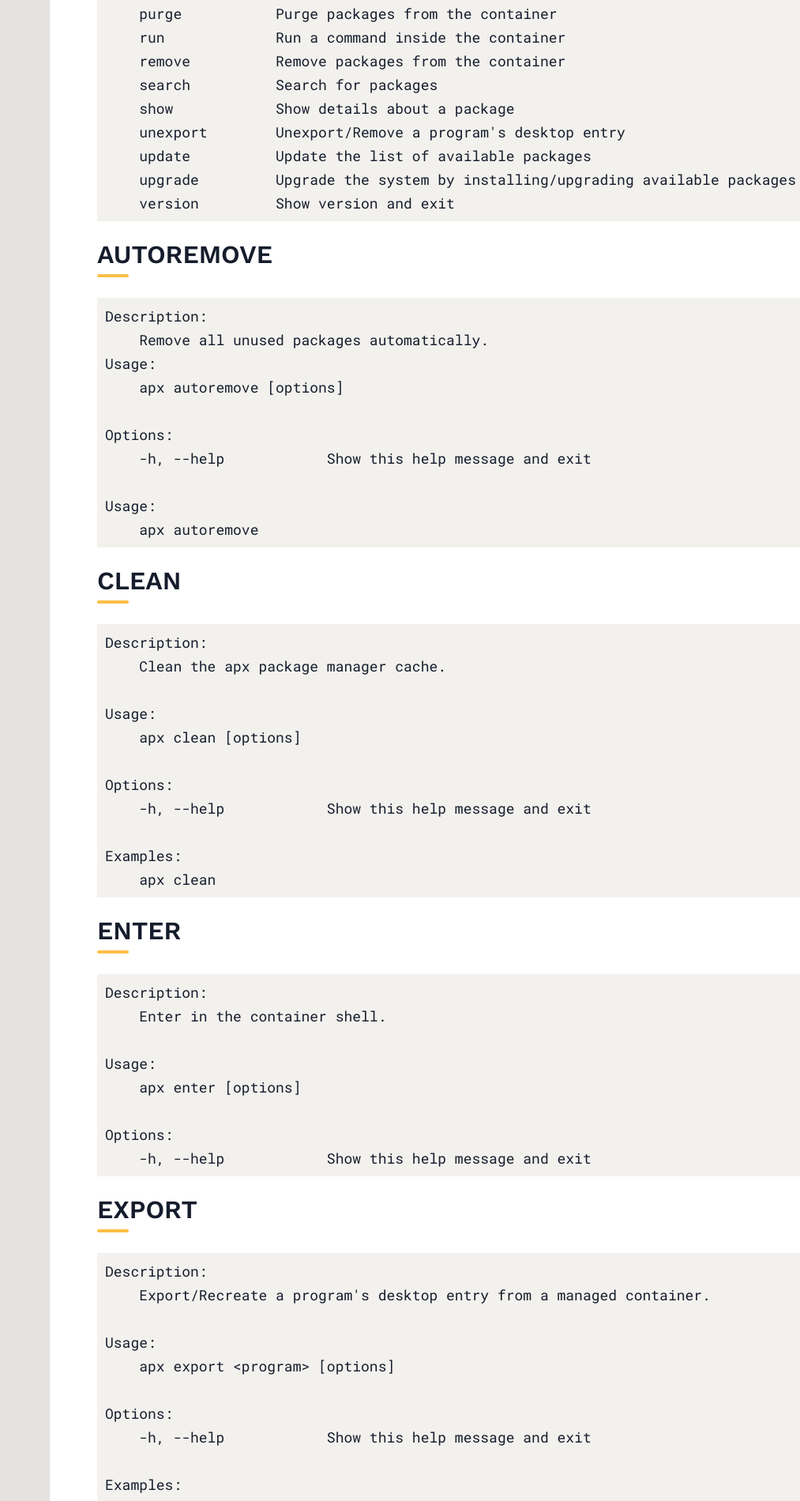
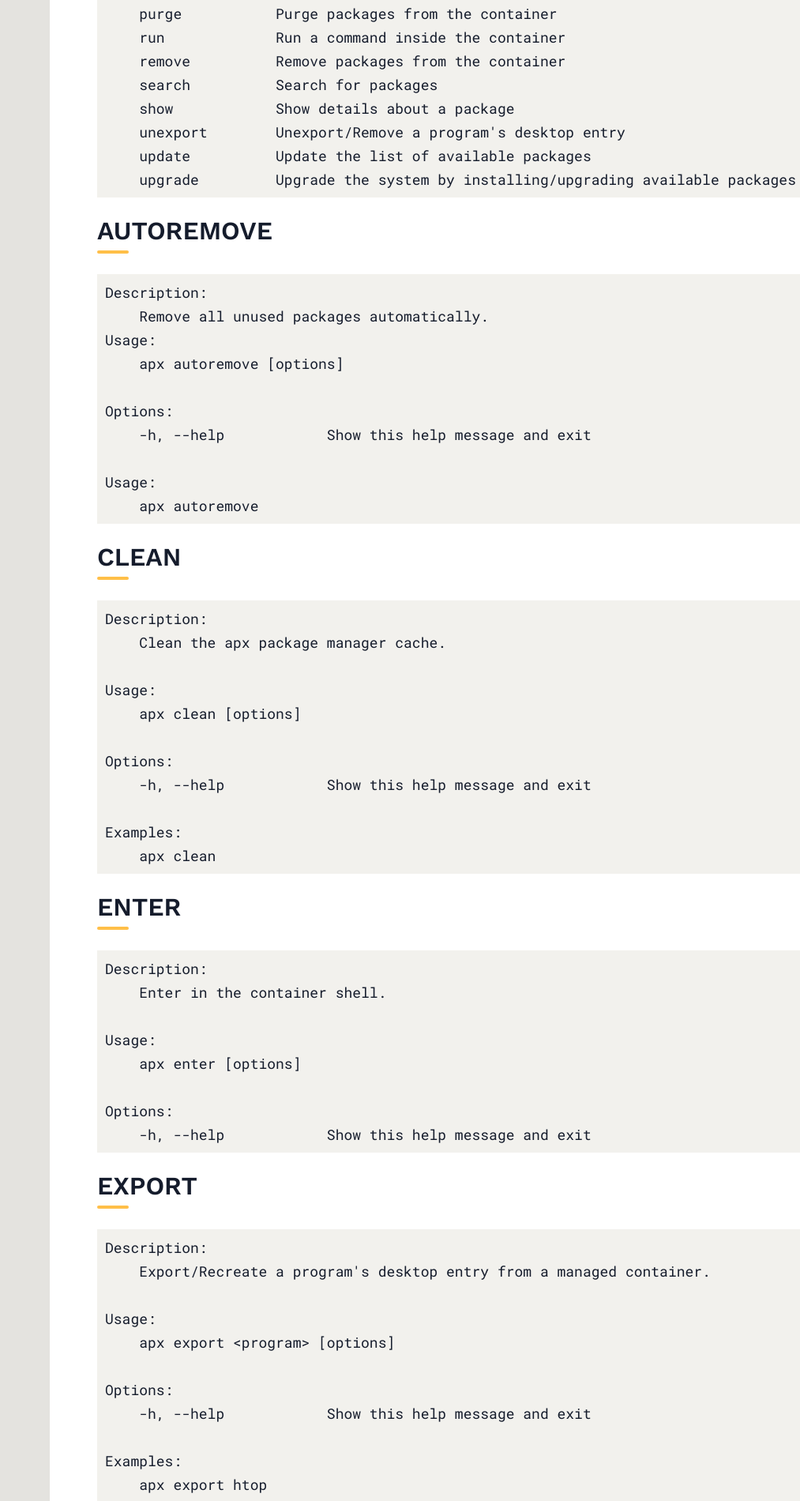
Before and after one commit to Vanilla-OS/documentation, a Jekyll site: the page built from docs/apx/manpage.md, in a window 1280 px wide. Shown: the part 1115-3015 px from the top of the page at 79% size, without its empty margins (267-1280 px from the left). Built offline with Jekyll 4.4.1, drawn with Linux system fonts in a browser that asks for light colours; some of the changed text lies outside the part shown.

Commit message:
apx: Update manpages

````diff
--- a/docs/apx/manpage.md
+++ b/docs/apx/manpage.md
@@ -49,7 +49,6 @@ Commands:
     unexport        Unexport/Remove a program's desktop entry
     update          Update the list of available packages
     upgrade         Upgrade the system by installing/upgrading available packages
-    version         Show version and exit
 ```
 
 ## AUTOREMOVE
````
Also changed, not shown: docs/apx/manpage.es.md (+0 -1 lines).
